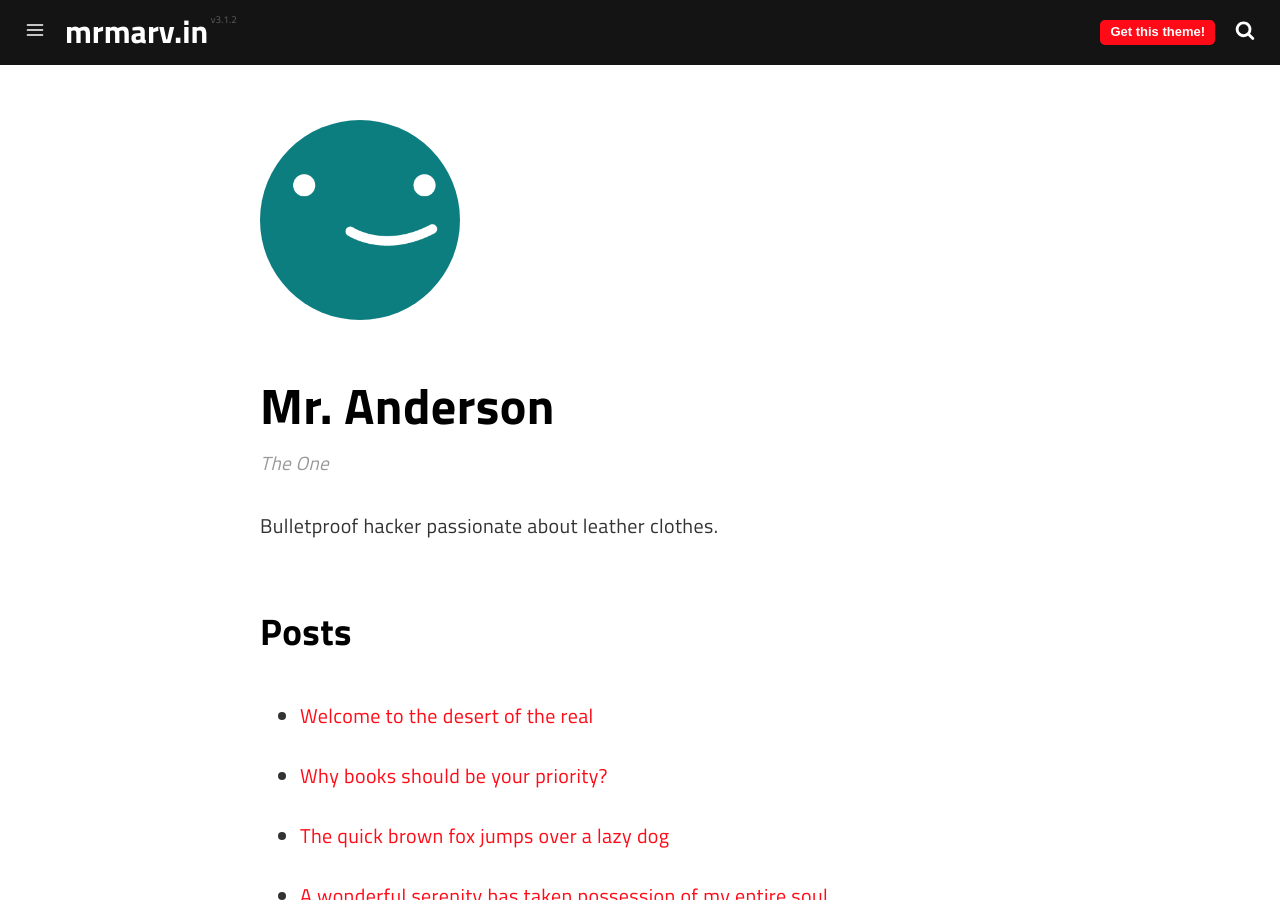
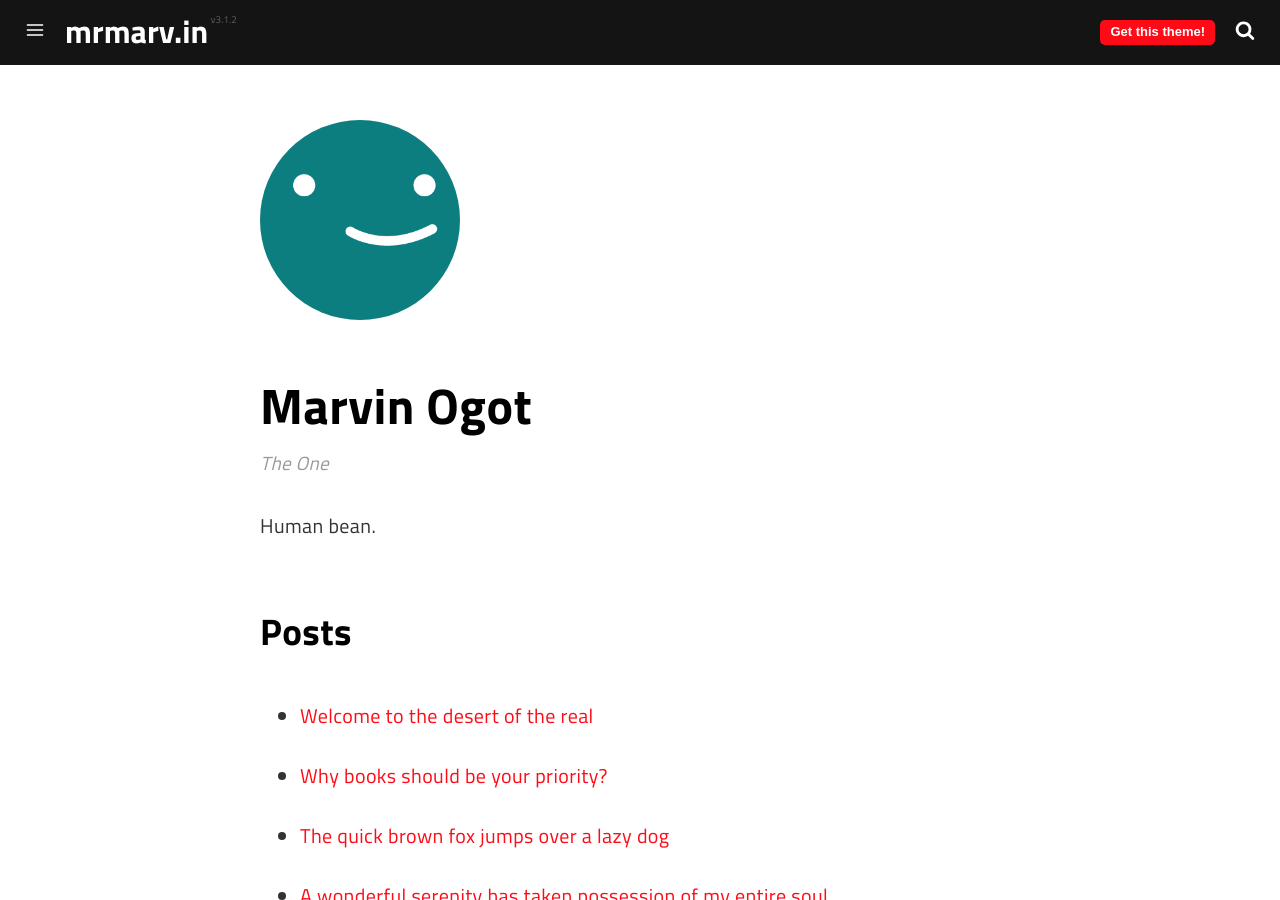
Before and after one commit to marv0/marv0.github.io, a Jekyll site: the page built from _authors/mranderson.md, in a window 1280 px wide and 900 px high. Built offline with Jekyll 4.4.1, drawn with Linux system fonts in a browser that asks for light colours; a script that is not in the unit is left out.

Commit message:
Update mranderson.md

```diff
--- a/_authors/mranderson.md
+++ b/_authors/mranderson.md
@@ -2,9 +2,9 @@
 layout: author
 photo: /assets/img/uploads/profile.png
 name: mranderson
-display_name: Mr. Anderson
+display_name: Marvin Ogot
 position: The One
-bio: Bulletproof hacker passionate about leather clothes.
+bio: Human bean.
 github_username: github_username
 facebook_username: facebook_username
 twitter_username: twitter_username
```
